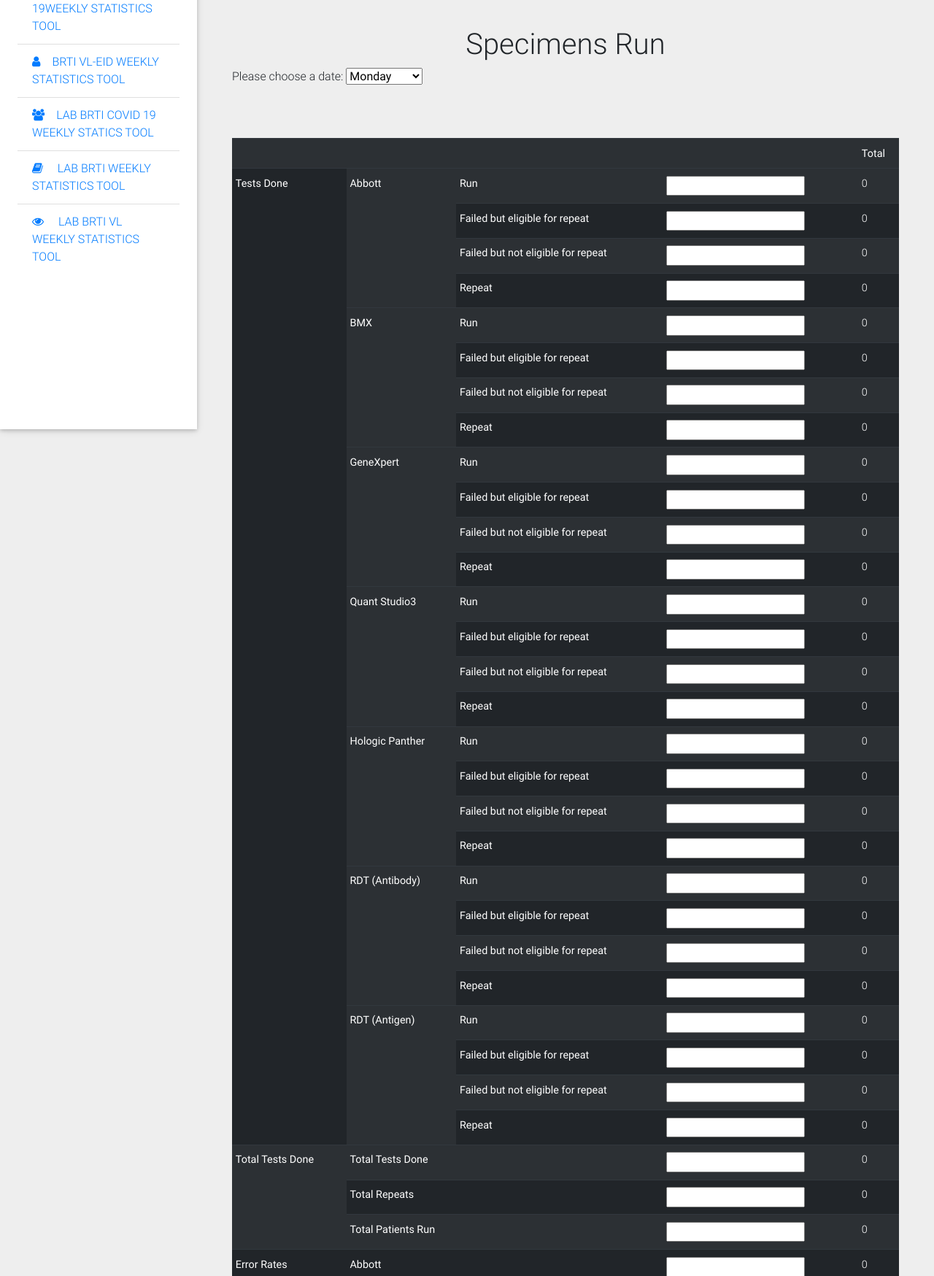
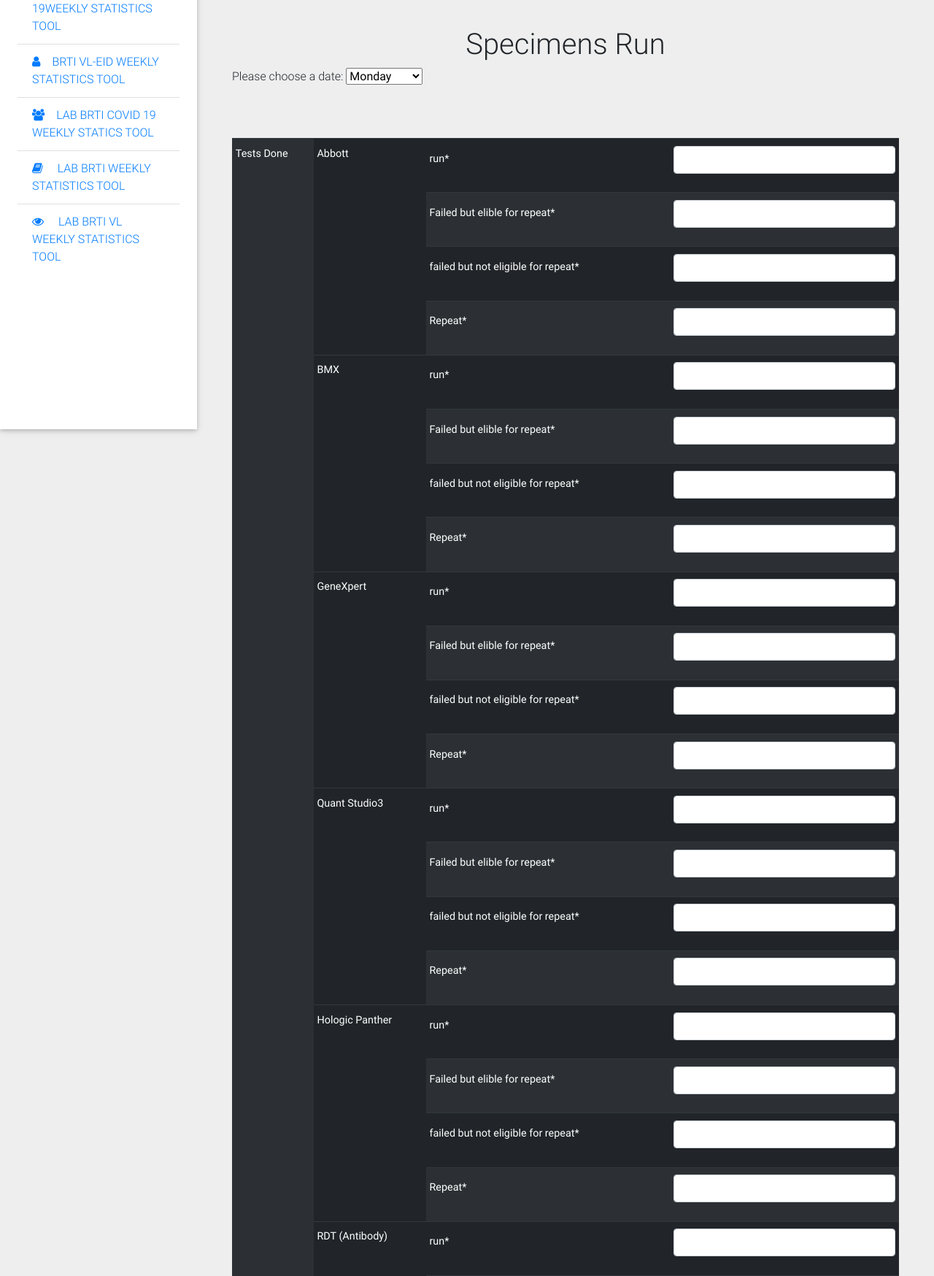
Before and after one commit to kastel21/meal, a Django app: page /labeidweekly2 in a window 1280 px wide. Shown: the part 212-1960 px from the top of the page at 73% size. Run offline with Django 3.2, Linux system fonts and the light colour scheme; lists and menus that the app fills with data are empty; some libraries are stand-ins or nearby versions.

Commit message:
linking html and db

```diff
--- a/pages/forms.py
+++ b/pages/forms.py
@@ -713,6 +713,70 @@ class Specimens_received_covid_19Form(forms.ModelForm):
             fields = '__all__'
 
 
+class Specimens_run_covid_19Form(forms.ModelForm):
+    #Roche
+    tests_done_abbott_run = forms.IntegerField(label="run")
+    tests_done_abbott_failed_but_eligibale_for_repeat= forms.IntegerField(label="Failed but elible for repeat")
+    tests_done_abbott_failed_but_not_eligibale_for_repeat= forms.IntegerField(label="failed but not eligible for repeat")
+    tests_done_abbott_repeat= forms.IntegerField(label="Repeat")
+
+    tests_done_bmx_run = forms.IntegerField(label="run")
+    tests_done_bmx_failed_but_eligibale_for_repeat= forms.IntegerField(label="Failed but elible for repeat")
+    tests_done_bmx_failed_but_not_eligibale_for_repeat= forms.IntegerField(label="failed but not eligible for repeat")
+    tests_done_bmx_repeat= forms.IntegerField(label="Repeat")
+
+    # genexpert
+    tests_done_genexpert_run = forms.IntegerField(label="run")
+    tests_done_genexpert_failed_but_eligibale_for_repeat= forms.IntegerField(label="Failed but elible for repeat")
+    tests_done_genexpert_failed_but_not_eligibale_for_repeat= forms.IntegerField(label="failed but not eligible for repeat")
+    tests_done_genexpert_repeat= forms.IntegerField(label="Repeat")
+# quant_studio_3
+    tests_done_quant_studio_3_run = forms.IntegerField(label="run")
+    tests_done_quant_studio_3_failed_but_eligibale_for_repeat= forms.IntegerField(label="Failed but elible for repeat")
+    tests_done_quant_studio_3_failed_but_not_eligibale_for_repeat= forms.IntegerField(label="failed but not eligible for repeat")
+    tests_done_quant_studio_3_repeat= forms.IntegerField(label="Repeat")
+# hologic_panther
+    tests_done_hologic_panther_run = forms.IntegerField(label="run")
+    tests_done_hologic_panther_failed_but_eligibale_for_repeat= forms.IntegerField(label="Failed but elible for repeat")
+    tests_done_hologic_panther_failed_but_not_eligibale_for_repeat= forms.IntegerField(label="failed but not eligible for repeat")
+    tests_done_hologic_panther_repeat= forms.IntegerField(label="Repeat")
+# RDT
+    tests_done_rdt_ab_run = forms.IntegerField(label="run")
+    tests_done_rdt_ab_failed_but_eligibale_for_repeat= forms.IntegerField(label="Failed but elible for repeat")
+    tests_done_rdt_ab_failed_but_not_eligibale_for_repeat= forms.IntegerField(label="failed but not eligible for repeat")
+    tests_done_rdt_ab_repeat= forms.IntegerField(label="Repeat")
+
+    tests_done_rdt_ag_run = forms.IntegerField(label="run")
+    tests_done_rdt_ag_failed_but_eligibale_for_repeat= forms.IntegerField(label="Failed but elible for repeat")
+    tests_done_rdt_ag_failed_but_not_eligibale_for_repeat= forms.IntegerField(label="failed but not eligible for repeat")
+    tests_done_rdt_ag_repeat= forms.IntegerField(label="Repeat")
+
+    total_tests_done = forms.IntegerField(label="Total Tests Done")
+    total_repeats = forms.IntegerField( label="Total Repeats")
+    total_patients_run = forms.IntegerField(label="Total Patients Run")
+
+    error_rates_abbott = forms.IntegerField(label="Abbot")
+    error_rates_bmx = forms.IntegerField(label="BMX")
+    error_rates_genexpert = forms.IntegerField(label="GeneXper")
+    error_rates_quant_studio_3 = forms.IntegerField(label="Quant Studio3")
+    error_rates_hologic_panther = forms.IntegerField(label="Hologic panther")
+    error_rates_rdt_ab = forms.IntegerField(label="RDT(Antibody")
+    error_rates_rdt_ag = forms.IntegerField(label="RDT(Antigen)")
+
+    def __init__(self, *args, **kwargs):
+        super().__init__(*args, **kwargs)
+        self.helper = FormHelper()
+        self.helper.form_class = 'form-horizontal'
+        self.helper.field_class = 'col-sm-6'
+        self.helper.label_class = 'col-sm-6'
+        self.helper.layout = Layout(
+        )
+
+    class Meta:
+            model = Specimens_run_covid_19
+            fields = '__all__'
+
+
 class General_info_covid_19Form(forms.ModelForm):
     general_comments_regarding_testing_and_challenges_faced_by_the_laboratory = forms.CharField(widget=forms.Textarea(attrs={"rows":3, "cols":20}), label="General comments regarding testing and challenges (interruptions) faced by the laboratory", max_length=5000)
 
--- a/pages/templates/masvingo_brti_covid_19_weekly_statistics_tool_31-6_June_2021/Specimens_Run.html
+++ b/pages/templates/masvingo_brti_covid_19_weekly_statistics_tool_31-6_June_2021/Specimens_Run.html
@@ -1,5 +1,6 @@
 {% extends 'base.html' %}
  {% load humanize %}
+ {% load crispy_forms_tags %}
 {% block title %} Specimens Run | Meal {% endblock title %}
 
 <!DOCTYPE html PUBLIC "-//W3C//DTD XHTML 1.0 Transitional//EN" "http://www.w3.org/TR/xhtml1/DTD/xhtml1-transitional.dtd">
@@ -41,216 +42,172 @@
 <br><br>
 
 	<table class="table table-striped table-dark table-sm">
-    <tr>
-    <td colspan="4"></td>
-    <th>Total</th>
-  </tr>
+
     <tr>
       <th rowspan="29">Tests Done</th>
     </tr>
+
     <tr>
       <th rowspan="4">Abbott</th>
-      <th>Run</th>
-      <td><input type="number" name=""></td>
-      <td>0</td>
+      <th>{{form.tests_done_abbott_run | as_crispy_field}}</th>
     </tr>
+
     <tr>
-      <th>Failed but eligible for repeat</th>
-      <td><input type="number" name=""></td>
-      <td>0</td>
+      <th>{{form.tests_done_abbott_failed_but_eligibale_for_repeat | as_crispy_field}}</th>
     </tr>
+
     <tr>
-      <th>Failed but not eligible for repeat</th>
-      <td><input type="number" name=""></td>
-      <td>0</td>
+      <th>{{form.tests_done_abbott_failed_but_not_eligibale_for_repeat | as_crispy_field}}</th>
     </tr>
+
     <tr>
-      <th>Repeat</th>
-      <td><input type="number" name=""></td>
-      <td>0</td>
+      <th>{{form.tests_done_abbott_repeat | as_crispy_field}}</th>
     </tr>
+
     <tr>
       <th rowspan="4">BMX</th>
-      <th>Run</th>
-      <td><input type="number" name=""></td>
-      <td>0</td>
+      <th>{{form.tests_done_bmx_run | as_crispy_field}}</th>
     </tr>
+
     <tr>
-      <th>Failed but eligible for repeat</th>
-      <td><input type="number" name=""></td>
-      <td>0</td>
+      <th>{{form.tests_done_bmx_failed_but_eligibale_for_repeat | as_crispy_field}}</th>
     </tr>
+
     <tr>
-      <th>Failed but not eligible for repeat</th>
-      <td><input type="number" name=""></td>
-      <td>0</td>
+      <th>{{form.tests_done_bmx_failed_but_not_eligibale_for_repeat | as_crispy_field}}</th>
     </tr>
+
     <tr>
-      <th>Repeat</th>
-      <td><input type="number" name=""></td>
-      <td>0</td>
+      <th>{{form.tests_done_bmx_repeat | as_crispy_field}}</th>
     </tr>
 
     <tr>
       <th rowspan="4">GeneXpert</th>
-      <th>Run</th>
-      <td><input type="number" name=""></td>
-      <td>0</td>
+      <th>{{form.tests_done_genexpert_run | as_crispy_field}}</th>
     </tr>
+
     <tr>
-      <th>Failed but eligible for repeat</th>
-      <td><input type="number" name=""></td>
-      <td>0</td>
+      <th>{{form.tests_done_genexpert_failed_but_eligibale_for_repeat | as_crispy_field}}</th>
     </tr>
+
     <tr>
-      <th>Failed but not eligible for repeat</th>
-      <td><input type="number" name=""></td>
-      <td>0</td>
+      <th>{{form.tests_done_genexpert_failed_but_not_eligibale_for_repeat | as_crispy_field}}</th>
     </tr>
+
     <tr>
-      <th>Repeat</th>
-      <td><input type="number" name=""></td>
-      <td>0</td>
+      <th>{{form.tests_done_genexpert_repeat | as_crispy_field}}</th>
     </tr>
+
     <tr>
       <th rowspan="4">Quant Studio3</th>
-      <th>Run</th>
-      <td><input type="number" name=""></td>
-      <td>0</td>
+      <th>{{form.tests_done_quant_studio_3_run | as_crispy_field}}</th>
     </tr>
+
     <tr>
-      <th>Failed but eligible for repeat</th>
-      <td><input type="number" name=""></td>
-      <td>0</td>
+      <th>{{form.tests_done_quant_studio_3_failed_but_eligibale_for_repeat | as_crispy_field}}</th>
     </tr>
+
     <tr>
-      <th>Failed but not eligible for repeat</th>
-      <td><input type="number" name=""></td>
-      <td>0</td>
+      <th>{{form.tests_done_quant_studio_3_failed_but_not_eligibale_for_repeat | as_crispy_field}}</th>
     </tr>
+
     <tr>
-      <th>Repeat</th>
-      <td><input type="number" name=""></td>
-      <td>0</td>
+      <th>{{form.tests_done_quant_studio_3_repeat | as_crispy_field}}</th>
     </tr>
 
     <tr>
       <th rowspan="4">Hologic Panther</th>
-      <th>Run</th>
-      <td><input type="number" name=""></td>
-      <td>0</td>
-    </tr>
-    <tr>
-      <th>Failed but eligible for repeat</th>
-      <td><input type="number" name=""></td>
-      <td>0</td>
-    </tr>
-    <tr>
-      <th>Failed but not eligible for repeat</th>
-      <td><input type="number" name=""></td>
-      <td>0</td>
-    </tr>
-    <tr>
-      <th>Repeat</th>
-      <td><input type="number" name=""></td>
-      <td>0</td>
-    </tr>
-    <tr>
-      <th rowspan="4">RDT (Antibody)</th>
-      <th>Run</th>
-      <td><input type="number" name=""></td>
-      <td>0</td>
-    </tr>
-    <tr>
-      <th>Failed but eligible for repeat</th>
-      <td><input type="number" name=""></td>
-      <td>0</td>
-    </tr>
-    <tr>
-      <th>Failed but not eligible for repeat</th>
-      <td><input type="number" name=""></td>
-      <td>0</td>
-    </tr>
-    <tr>
-      <th>Repeat</th>
-      <td><input type="number" name=""></td>
-      <td>0</td>
+      <th>{{form.tests_done_hologic_panther_run | as_crispy_field}}</th>
     </tr>
 
     <tr>
-      <th rowspan="4">RDT (Antigen)</th>
-      <th>Run</th>
-      <td><input type="number" name=""></td>
-      <td>0</td>
-    </tr>
-    <tr>
-      <th>Failed but eligible for repeat</th>
-      <td><input type="number" name=""></td>
-      <td>0</td>
-    </tr>
-    <tr>
-      <th>Failed but not eligible for repeat</th>
-      <td><input type="number" name=""></td>
-      <td>0</td>
-    </tr>
-    <tr>
-      <th>Repeat</th>
-      <td><input type="number" name=""></td>
-      <td>0</td>
+      <th>{{form.tests_done_hologic_panther_failed_but_eligibale_for_repeat | as_crispy_field}}</th>
+
     </tr>
 
     <tr>
-      <th rowspan="3">Total Tests Done</th>
-      <th colspan="2">Total Tests Done</th>
-      <td><input type="number" name=""></td>
-      <td>0</td>
-    </tr>
-    <tr>
-      <th colspan="2">Total Repeats</th>
-      <td><input type="number" name=""></td>
-      <td>0</td>
-    </tr>
-    <tr>
-      <th colspan="2">Total Patients Run</th>
-      <td><input type="number" name=""></td>
-      <td>0</td>
+      <th>{{form.tests_done_hologic_panther_failed_but_not_eligibale_for_repeat | as_crispy_field}}</th>
     </tr>
 
     <tr>
-      <th rowspan="7">Error Rates</th>
-      <th colspan="2">Abbott</th>
-      <td><input type="text" name=""></td>
-      <td>0</td>
+      <th>{{form.tests_done_hologic_panther_repeat | as_crispy_field}}</th>
     </tr>
+
     <tr>
-      <th colspan="2">BMX</th>
-      <td><input type="text" name=""></td>
-      <td>0</td>
+      <th rowspan="4">RDT (Antibody)</th>
+      <th>{{form.tests_done_rdt_ab_run | as_crispy_field}}</th>
     </tr>
+
     <tr>
-      <th colspan="2">GeneXper</th>
-      <td><input type="text" name=""></td>
-      <td>0</td>
+      <th>{{form.tests_done_rdt_ab_failed_but_eligibale_for_repeat | as_crispy_field}}</th>
     </tr>
+
     <tr>
-      <th colspan="2">Quant Studio3</th>
-      <td><input type="text" name=""></td>
-      <td>0</td>
+      <th>{{form.tests_done_rdt_ab_failed_but_not_eligibale_for_repeat | as_crispy_field}}</th>
     </tr>
+
     <tr>
-      <th colspan="2">Hologic Panther</th>
-      <td><input type="text" name=""></td>
-      <td>0</td>
+      <th>{{form.tests_done_rdt_ab_repeat | as_crispy_field}}</th>
     </tr>
+
     <tr>
-      <th colspan="2">RDT (Antibody)</th>
-      <td><input type="text" name=""></td>
-      <td>0</td>
+
+      <th rowspan="4">RDT (Antigen)</th>
+      <th>{{form.tests_done_rdt_ag_run | as_crispy_field}}</th>
     </tr>
+
     <tr>
-      <th colspan="2">RDT(Antigen)</th>
-      <td><input type="text" name=""></td>
-      <td>0</td>
+      <th>{{form.tests_done_rdt_ag_failed_but_eligibale_for_repeat | as_crispy_field}}</th>
+    </tr>
+
+    <tr>
+      <th>{{form.tests_done_rdt_ag_failed_but_not_eligibale_for_repeat | as_crispy_field}}</th>
+    </tr>
+
+    <tr>
+      <th>{{form.tests_done_rdt_ag_repeat | as_crispy_field}}</th>
+    </tr>
+
+    <tr>
+      <th rowspan="3" colspan="2">Total Tests Done</th>
+      <th>{{form.total_tests_done | as_crispy_field}}</th>
+    </tr>
+
+    <tr>
+      <th>{{form.total_repeats | as_crispy_field}}</th>
+    </tr>
+
+    <tr>
+      <th>{{form.total_patients_run | as_crispy_field}}</th>
+    </tr>
+
+    <tr>
+      <th rowspan="7" colspan="2">Error Rates</th>
+      <th>{{form.error_rates_abbott | as_crispy_field}}</th>
+    </tr>
+
+    <tr>
+      <th>{{form.error_rates_bmx | as_crispy_field}}</th>
+    </tr>
+
+    <tr>
+      <th>{{form.error_rates_genexpert | as_crispy_field}}</th>
+    </tr>
+
+    <tr>
+      <th>{{form.error_rates_quant_studio_3 | as_crispy_field}}</th>
+    </tr>
+
+    <tr>
+      <th>{{form.error_rates_hologic_panther | as_crispy_field}}</th>
+    </tr>
+
+    <tr>
+      <th>{{form.error_rates_rdt_ab | as_crispy_field}}</th>
+    </tr>
+
+    <tr>
+      <th>{{form.error_rates_rdt_ag | as_crispy_field}}</th>
     </tr>
 
 </table>
--- a/pages/views.py
+++ b/pages/views.py
@@ -158,13 +158,13 @@ def labeidweekly(request):
     return render(request, 'masvingo_brti_covid_19_weekly_statistics_tool_31-6_June_2021/top.html', context)
 
 def labeidweekly2(request):
-    form = Specimens_run_brti_vl_weeklyForm()
+    form = Specimens_run_covid_19Form()
     if request.method == 'POST':
-        form = Specimens_run_brti_vl_weeklyForm(request.POST)
+        form = Specimens_run_covid_19Form(request.POST)
         if form.is_valid():
             form.save()
             return render(request, 'success.html')
-    form = Specimens_run_brti_vl_weeklyForm()
+    form = Specimens_run_covid_19Form()
     context = {'form': form}
     return render(request, 'masvingo_brti_covid_19_weekly_statistics_tool_31-6_June_2021/Specimens_Run.html', context)
 
```
